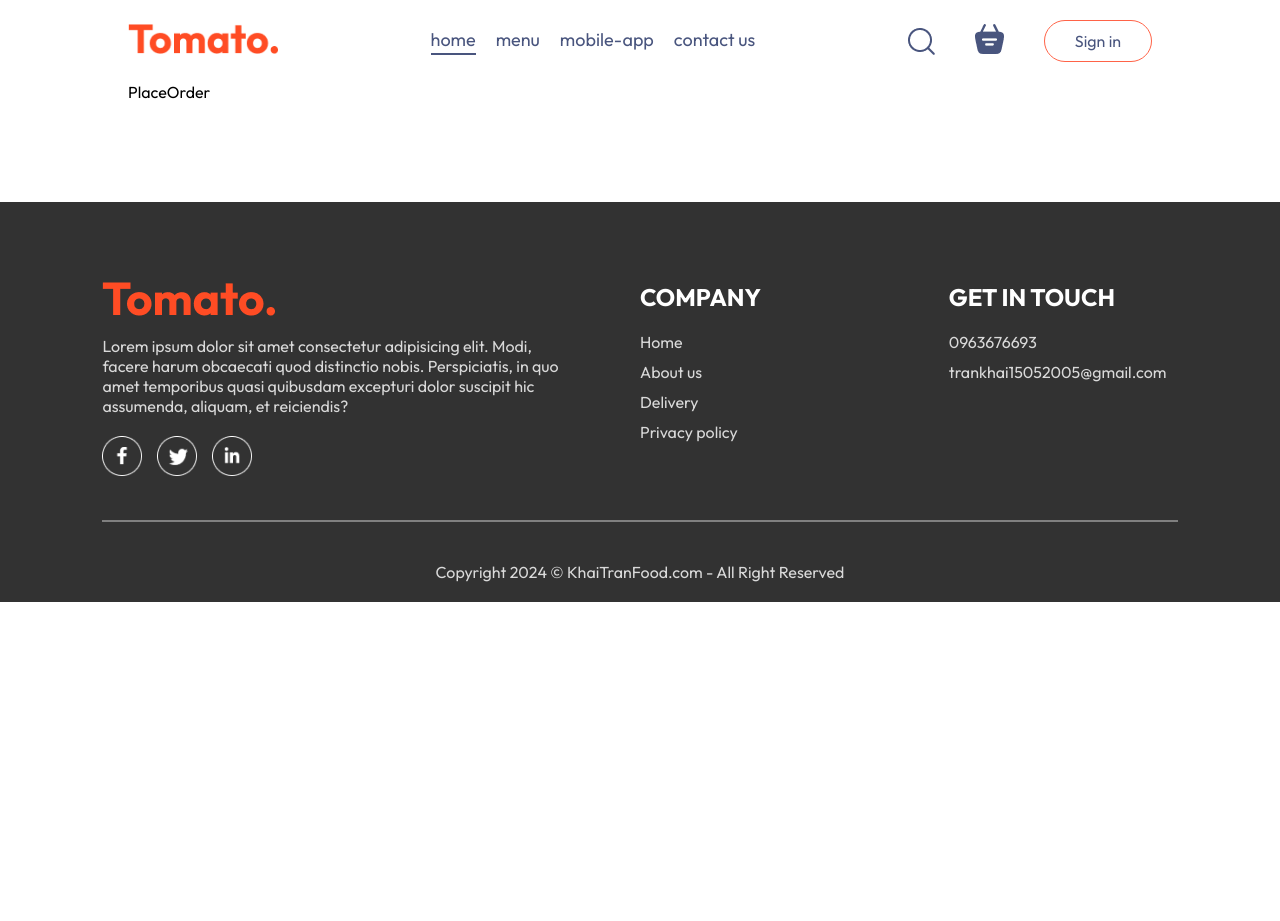
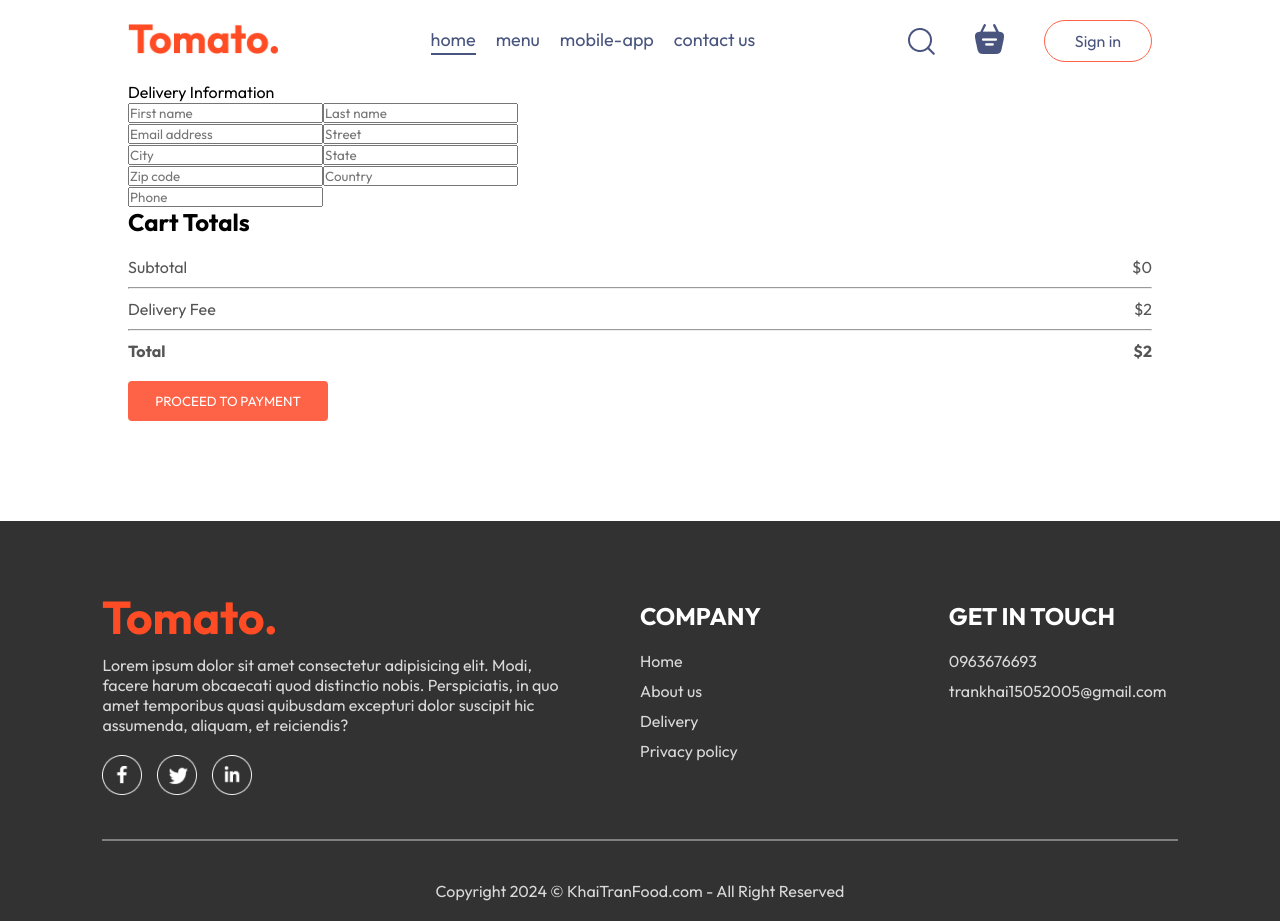
Before and after one commit to khaibtros/code-tracking, a React (Vite) app in the folder frontend/: page /order in a window 1280 px wide. Before the commit the page ends 800 px from the top, so only its background shows below. Built offline with nearby package versions, Linux system fonts and the light colour scheme.

Commit message:
HTML for PlaceOrder page

```diff
--- a/frontend/src/pages/PlaceOrder/PlaceOrder.jsx
+++ b/frontend/src/pages/PlaceOrder/PlaceOrder.jsx
@@ -1,9 +1,54 @@
-import React from 'react'
+import React, { useContext } from 'react'
 import './PlaceOrder.css'
+import { StoreContext } from '../../context/StoreContext'
 
 const PlaceOrder = () => {
+
+  const {getTotalCartAmount} = useContext(StoreContext);
+
   return (
-    <div>PlaceOrder</div>
+    <form className='place-order'>
+      <div className="place-order-left">
+        <p className="title">Delivery Information</p>
+        <div className="multi-fields">
+          <input type="text" placeholder='First name'/>
+          <input type="text" placeholder='Last name'/>
+        </div>
+        <input type="email" placeholder='Email address'/>
+        <input type="text" placeholder='Street'/>
+        <div className="multi-fields">
+          <input type="text" placeholder='City'/>
+          <input type="text" placeholder='State'/>
+        </div>
+        <div className="multi-fields">
+          <input type="text" placeholder='Zip code'/>
+          <input type="text" placeholder='Country'/>
+        </div>
+        <input type="text" placeholder='Phone'/>
+      </div>
+      <div className="place-order-right">
+      <div className="cart-total">
+          <h2>Cart Totals</h2>
+          <div>
+            <div className="cart-total-details">
+              <p>Subtotal</p>
+              <p>${getTotalCartAmount()}</p>
+            </div>
+            <hr />
+            <div className="cart-total-details">
+              <p>Delivery Fee</p>
+              <p>${2}</p>
+            </div>
+            <hr />
+            <div className="cart-total-details">
+              <b>Total</b>
+              <b>${getTotalCartAmount()+2}</b>
+            </div>
+          </div>
+          <button>PROCEED TO PAYMENT</button>
+        </div>
+      </div>
+    </form>
   )
 }
 
```
